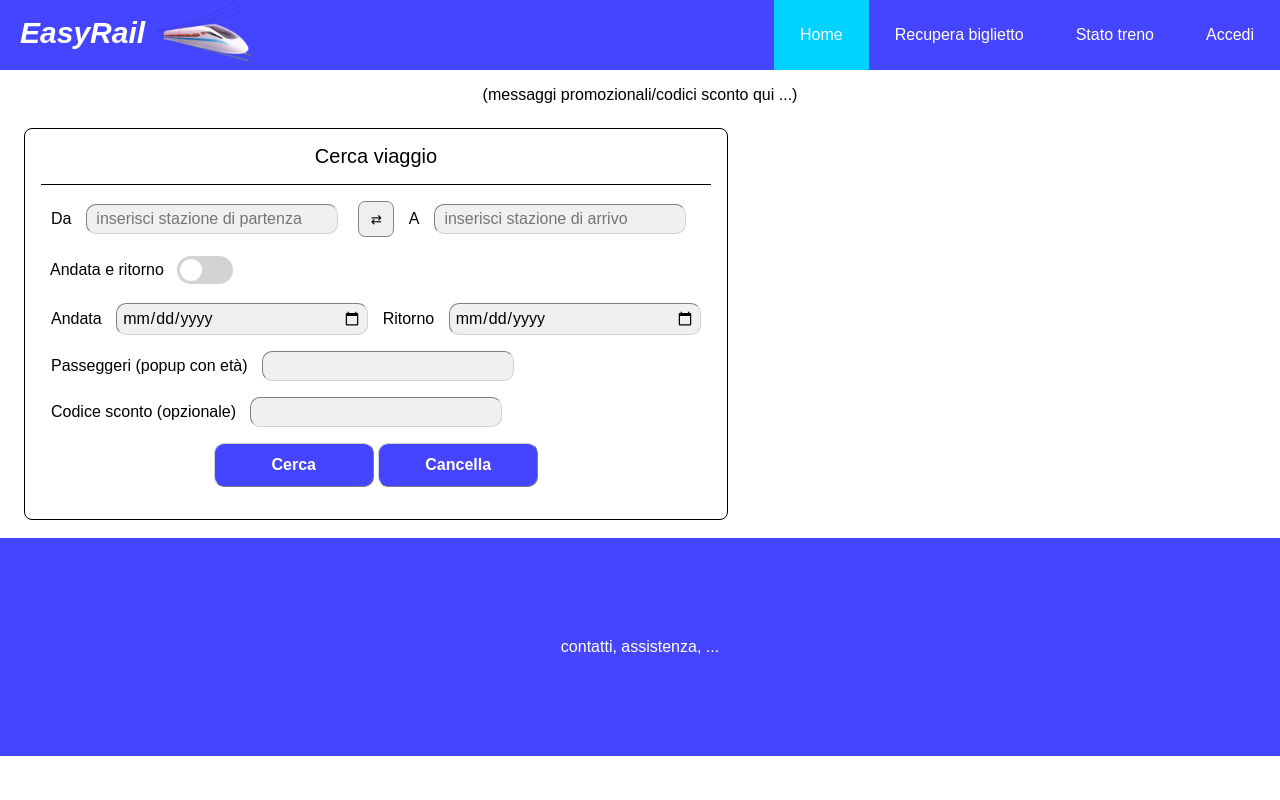
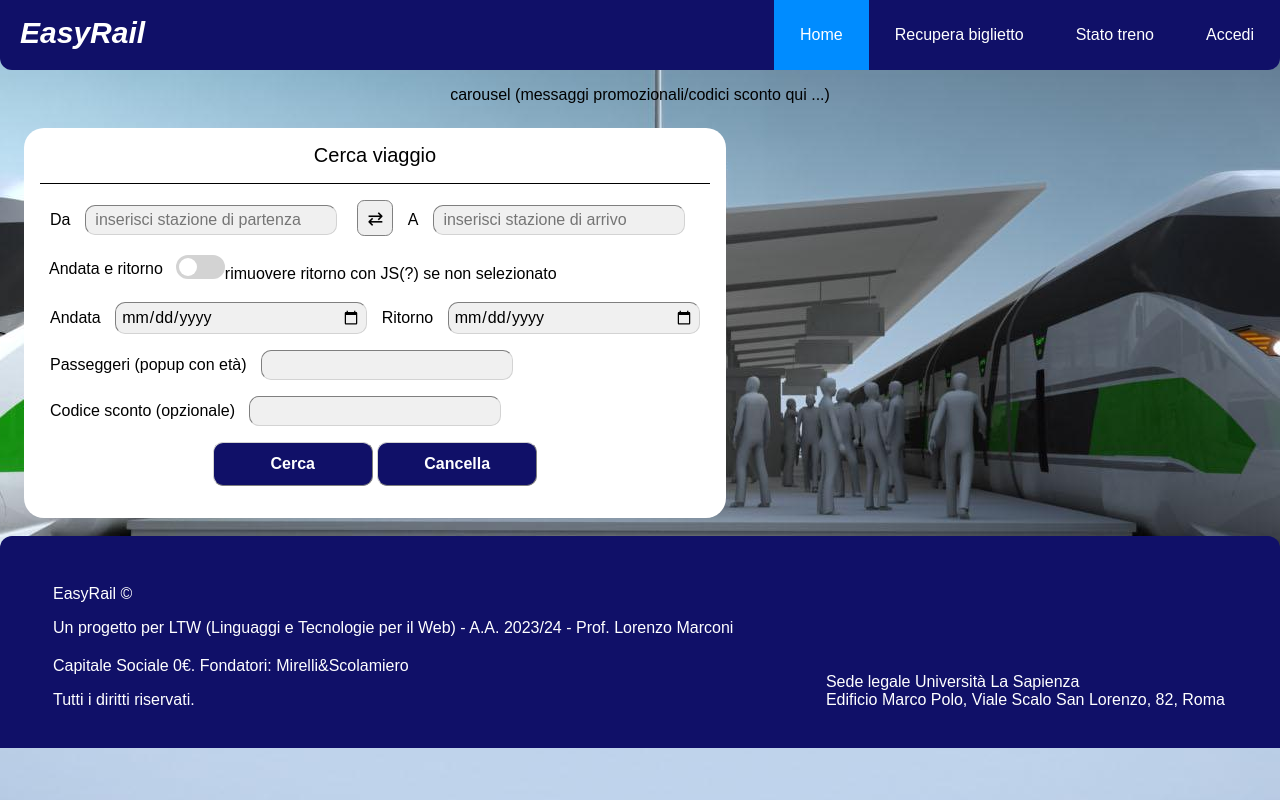
Before and after one commit to Daddo172/LTW-EasyRail, a PHP site: the page made by EasyRail - Progetto pratico/HomePage.html in a window 1280 px wide. Run offline with PHP 8.4, Linux system fonts and the light colour scheme; some libraries are stand-ins or nearby versions.

Commit message:
Add files via upload

```diff
--- a/EasyRail - Progetto pratico/HomePage.html
+++ b/EasyRail - Progetto pratico/HomePage.html
@@ -1,6 +1,5 @@
 <!DOCTYPE html>
 <html lang="en">
-<script src="https://kit.fontawesome.com/cbe8049c6b.js" crossorigin="anonymous"></script>
 <head>
 	<meta charset="UTF-8">
 	<meta name="viewport" content="width=device-width, initial-scale=1.0">
@@ -8,22 +7,26 @@
 	<link rel="stylesheet" href="stile.css">
 </head>
 <body>
+	<!--Barra superiore-->
 	<ul>
 		<li class="nav"><a href="Login.html">Accedi</a></li>
 		<li class="nav"><a href="TrainStatus.html">Stato treno</a></li>
 		<li class="nav"><a href="FindTicket.html">Recupera biglietto</a></li>
 		<li class="nav"><a class="active" href="HomePage.html">Home</a></li>
-		<li class="er"><a href="HomePage.html">EasyRail</a></li>
-		<li class="img"><a href="HomePage.html"><img src="logo.jpg"></a></li>
-	</ul>
-	<p style="text-align: center;">(messaggi promozionali/codici sconto qui ...)</p>
+		<li class="titolo"><a href="HomePage.html">EasyRail</a></li>
+		</ul>
+
+	<!--(Carousel) Messaggi promozionali/codici sconto-->
+	<p style="text-align: center;">carousel (messaggi promozionali/codici sconto qui ...)</p>
+
+	<!--Form Cerca viaggio-->
 	<form action="">
 		<div class="formhead">Cerca viaggio</div>
 		<p>
 			<label for="part">Da</label>
 			<input type="text" name="part" size=auto style="margin-right: 16px;"
 			placeholder=" inserisci stazione di partenza">
-			<button style="width: 36px; height: 36px; border: 1px solid gray; border-radius: 20%;">
+			<button class="switch">
 				&rlarr;
 			</button>
 			<label for="arr">A</label>
@@ -35,7 +38,7 @@
 				<tr>
 					<td style="padding: 0px 10px 0px 7px;">Andata e ritorno</td>
 					<td><input type="checkbox" id="switch" class="checkbox">
-					<label for="switch" class="toggle"></label></td>
+					<label for="switch" class="toggle"></label>rimuovere ritorno con JS(?) se non selezionato</td>
 				</tr>
 			</table>
 		</p>
@@ -59,8 +62,21 @@
 			<input class="button" type="reset" value="Cancella">
 			</div>
 		<p>
-	</form>
+	</form></div>
 	<br>
-	<div class="bottom"> contatti, assistenza, ...</div>
+
+	<!--Parte inferiore-->
+	<table class="bottom">
+		<tr>
+			<td>
+				<p>EasyRail &copy;</p>
+				<p>Un progetto per LTW (Linguaggi e Tecnologie per il Web) - A.A. 2023/24 - Prof. Lorenzo Marconi</p>
+			</td>
+		<tr>
+			<td>Capitale Sociale 0&euro;. Fondatori: Mirelli&Scolamiero<p>Tutti i diritti riservati.</p></td>
+			<td colspan="">Sede legale Università La Sapienza<br>
+				Edificio Marco Polo, Viale Scalo San Lorenzo, 82, Roma</td>
+		</tr>
+	</table>
 </body>
 </html>
--- a/EasyRail - Progetto pratico/stile.css
+++ b/EasyRail - Progetto pratico/stile.css
@@ -1,59 +1,59 @@
 body {
 	margin: 0;
+	background: url("back.jpg") no-repeat center;
 }
 /*Tutto Arial*/
 * {
 	font-family: Arial;
 }
+/*Barra superiore*/
 a {
 	text-decoration: none; color: white;
 }
-/*Parte superiore*/
 ul {
-	position:sticky;
+	position: sticky;
 	top: 0;
 	width: 100%;
 	list-style-type: none;
 	margin: 0;
 	padding: 0;
 	overflow: hidden;
-	background-color: rgb(69, 69, 255); background-size: cover;
+	background-color: rgb(16, 16, 104);
+	border-bottom-left-radius: 12px; border-bottom-right-radius: 12px;
+	z-index: 1;
 }
-li.nav a{
+.nav a{
 	float: right;
 	display: block;
 	padding: 26px;
 	color: white;
 }
-li.nav a:hover:not(.active) {
-	background-color: rgb(0, 0, 169);
+.nav a:hover:not(.active) {
+	background-color: rgb(19, 19, 255);
 }
 .active {
-	background-color: rgb(0, 210, 255);
+	background-color: rgb(0, 140, 255);
 }
-li.er {
+.titolo {
 	font-size: 30px; font-weight: bold; font-style: italic;
 	float: left;
 	padding: 16px 0px 20px 20px;
 }
-li.img {
-	float: left;
-	padding: 0px 0px 0px 10px;
-	margin: -10px 0px -50px 0px;
-}
 img {
 	width: 100px;
+	padding: 0px 0px 0px 10px;
+	margin: -23px 0px -50px 0px;
 }
 /*Form per inserimento dati*/
 form {
-	border-style: solid; border-radius: 8px; border-width: 1px;
-	background-color: rgb(255, 255, 255);
+	border-style: solid; border-radius: 20px; border-width: 0px;
+	background-color: white;
 	margin-left: 24px;
 	width: 670px;
 	margin-top: 24px;
 	padding: 16px
 }
-div.formhead {
+.formhead {
 	font-size: 20px;
 	text-align: center;
 	border-bottom-style: solid; border-width: 1px;
@@ -62,6 +62,14 @@ div.formhead {
 label {
 	padding: 10px 10px 0px 10px;
 }
+/*Bottone switch Andata/ritorno*/
+.switch {
+	font-size: 19px;
+	width: 36px; height: 36px;
+	border: 1px solid gray;
+	border-radius: 20%;
+	cursor: pointer;
+}
 input {
 	font-size: 16px;
 	border-radius: 10px; border-width: 1px; border-color: lightgray;
@@ -69,16 +77,22 @@ input {
 	padding: 5px;
 	width: 240px;
 }
-input.checkbox {
-	margin: -100px;
-	height: 15px;
-}
-input.button {
+/*Tasti Cerca e Cancella*/
+.button {
 	color: rgb(255, 255, 255); font-weight: bold;
 	width: 160px;
 	border-radius: 10px;
-	background-color: rgb(69, 69, 255);
+	background-color: rgb(16, 16, 104);
 	padding: 12px;
+}
+.button:hover {
+	cursor: pointer;
+	box-shadow: 3px 4px rgba(0,0,0,0.3);
+	transition-duration: 0.25s;
+}
+.button:active{
+	transform: translateY(2px);
+	box-shadow: 1px 1px rgba(0,0,0,0.3);
 }
 /*Checkbox Andata/Ritorno*/
 .checkbox {
@@ -86,19 +100,20 @@ input.button {
 }
 .toggle {
 	position: relative;
-	display:inline-table;
-	width: 30px;
-	height: 12px;
+	display:inline-block;
+	width: 23px;
+	height: 8px;
 	background-color: lightgray;
 	border-radius: 30px;
 	border: 3px solid lightgray;
 	margin-top: 0px;
+
 }
 .toggle:after {
 	content: '';
 	position: absolute;
-	width: 22px;
-	height: 22px;
+	width: 18px;
+	height: 18px;
 	border-radius: 50%;
 	background-color: white;
 	top: 0px;
@@ -107,15 +122,18 @@ input.button {
 }
 /*Effetto movimento Checkbox*/
 .checkbox:checked + .toggle::after {
-	left: 28px;
+	left: 25px;
 }
 /*Sfondo Checkbox spuntata*/
 .checkbox:checked + .toggle {
 	background-color: rgb(50, 50, 50);
 	border: 3px solid rgb(50, 50, 50);
 }
-div.bottom {
-	color: white; text-align: center;
-	background-color: rgba(69, 69, 255);
-	padding: 100px;
+/*Parte inferiore*/
+.bottom {
+	border-top-left-radius: 12px; border-top-right-radius: 12px;
+	color: white;
+	width: 100%;
+	background-color: rgb(16, 16, 104);
+	padding: 30px 0px 20px 50px;
 }
```
Also changed, not shown: EasyRail - Progetto pratico/Login.html (+53 -1 lines), EasyRail - Progetto pratico/back.jpg (added).
